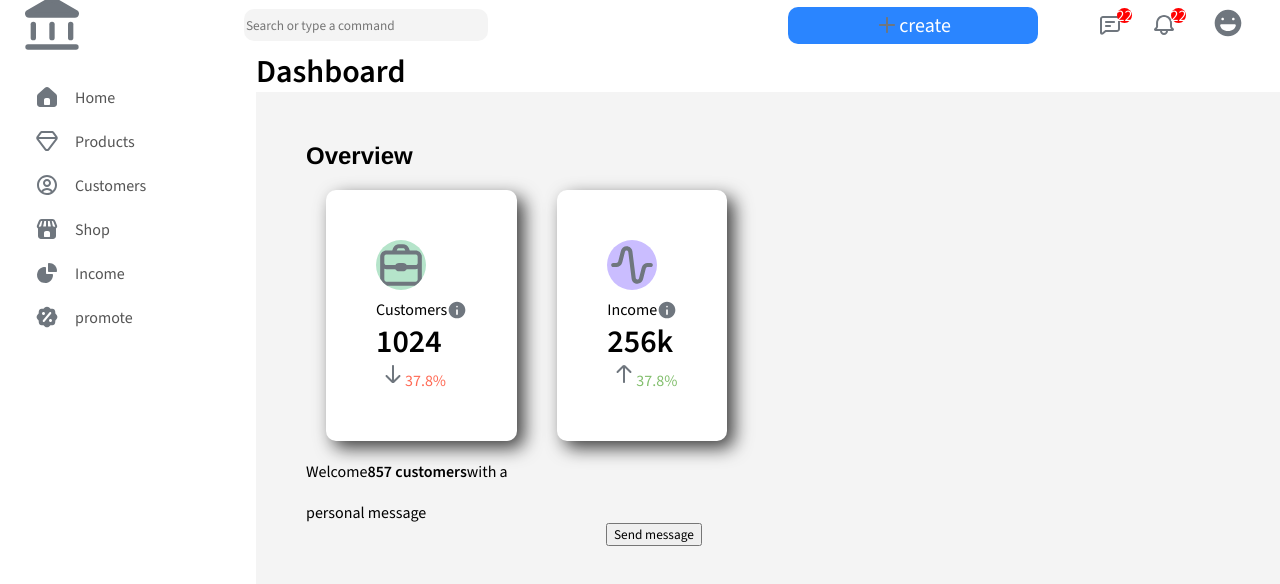
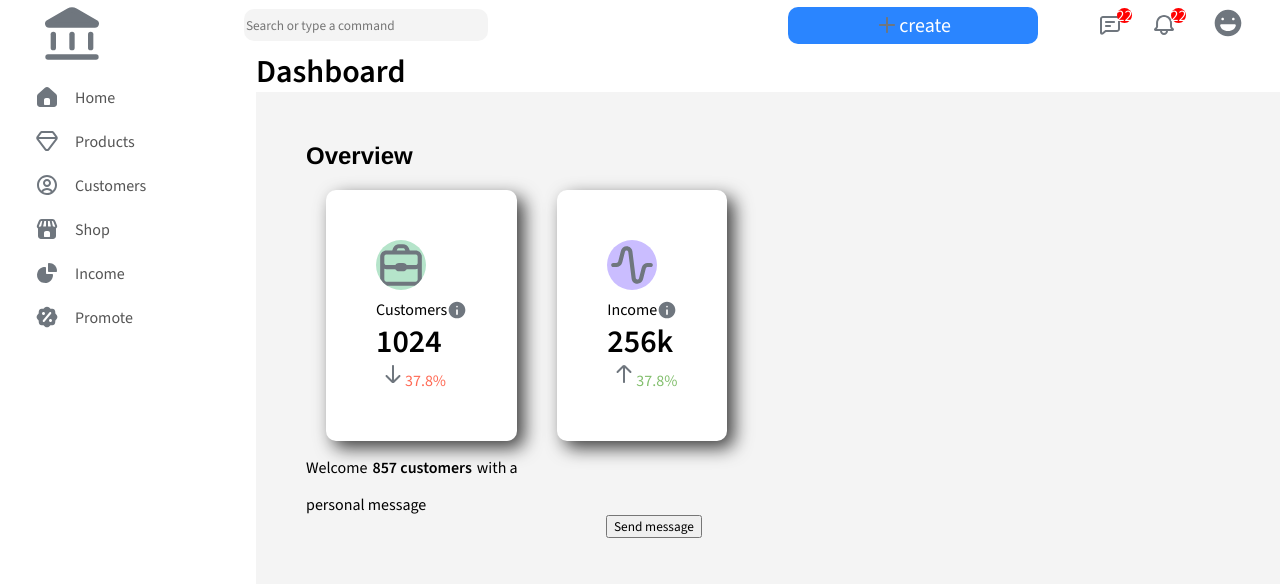
Before and after one commit to niluferazak/dashboardapp, a React (Create React App) app: page /home in a window 1280 px wide. Shown: the top 584 px of the page. Built offline with nearby package versions, Linux system fonts and the light colour scheme.

Commit message:
modified

```diff
--- a/src/components/pages/Home.css
+++ b/src/components/pages/Home.css
@@ -20,13 +20,16 @@
 
 .dashboard>span>span{
     font-weight: bold;
+    padding-left: 5px;
+    padding-right: 5px;
 }
 
 .dashboard>span{
-    margin-top: 20px;
+    margin-top: 1rem;
     display: flex;
 }
 .button{
+
     margin-left: 300px;
 
 }
--- a/src/components/pages/Home.jsx
+++ b/src/components/pages/Home.jsx
@@ -15,7 +15,7 @@ const Home = () => {
 
         <Info />
 
-        <span>Welcome  <span>   857 customers   </span>  with a</span>
+        <span>Welcome <span> 857 customers</span> with a</span>
         <span >personal message</span>
         <button className="button">Send message</button>
       </div>
--- a/src/components/sidebar/Sidebar.jsx
+++ b/src/components/sidebar/Sidebar.jsx
@@ -41,8 +41,8 @@ const Sidebar = ({ Children }) => {
     },
 
     {
-      path: "/Promote",
-      name: " promote",
+      path: "/promote",
+      name: " Promote",
       icon: <img src={promote} alt="promote" />,
     },
   ];
@@ -90,7 +90,7 @@ const Sidebar = ({ Children }) => {
               <Link to="/promote" className="link">
                 <li className="sidebarListitem">
                   <img src={promote} alt="promote" />
-                  promote
+                  Promote
                 </li>
               </Link>
 
--- a/src/components/topbar/Topbar.css
+++ b/src/components/topbar/Topbar.css
@@ -20,6 +20,8 @@
 }
 
 .logo>img{
+    padding-top:20px;
+    padding-left:20px;
     width: 4rem;
     height: 4rem;
 
```
